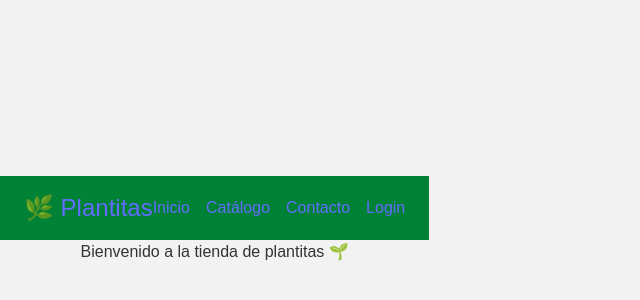
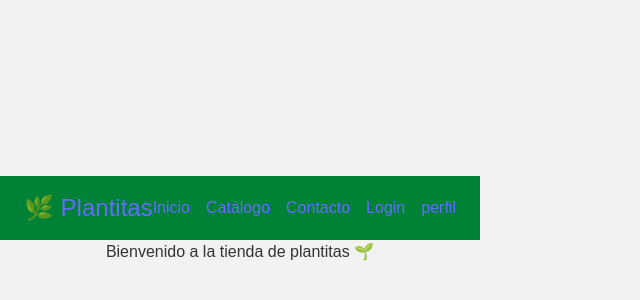
Before and after one commit to Meltgh23/Examen1p, a React (Vite) app: page / in a window 1280 px wide. Shown: the part 180-480 px from the top of the page, without its empty margins (0-640 px from the left). Built offline with nearby package versions, Linux system fonts and the light colour scheme.

Commit message:
actualizar

```diff
--- a/src/componentes/Navbar.jsx
+++ b/src/componentes/Navbar.jsx
@@ -19,6 +19,9 @@ export default function Navbar() {
         <li>
           <Link to="/login" className="hover:text-green-300">Login</Link>
         </li>
+          <li>
+          <Link to="/perfil" className="hover:text-green-300">perfil</Link>
+        </li>
       </ul>
     </nav>
   );
```
